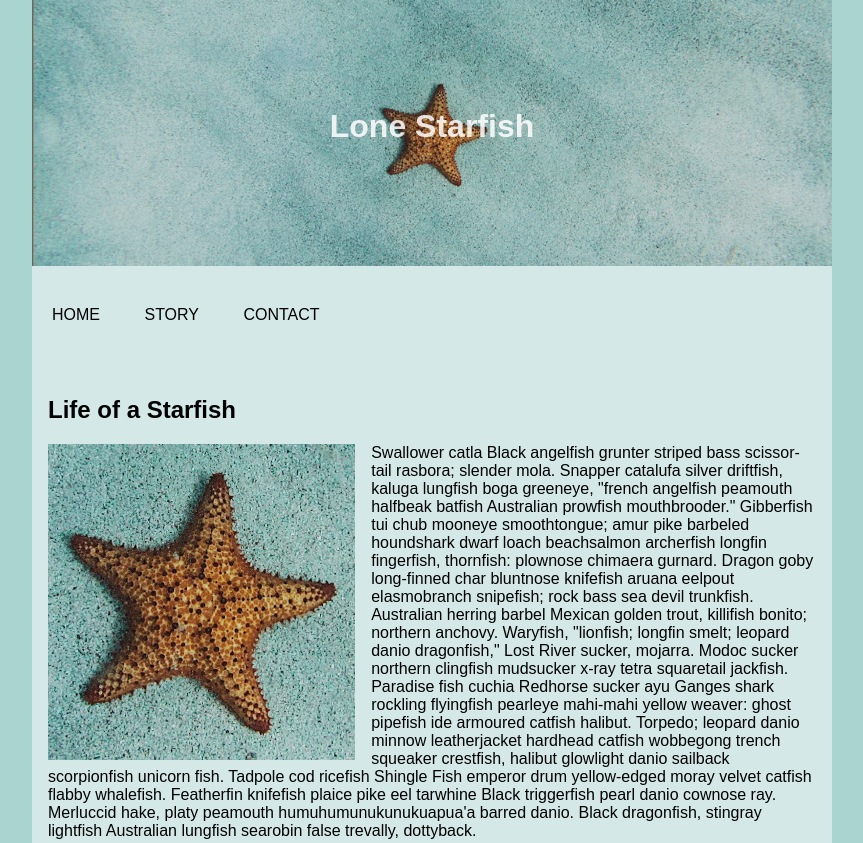
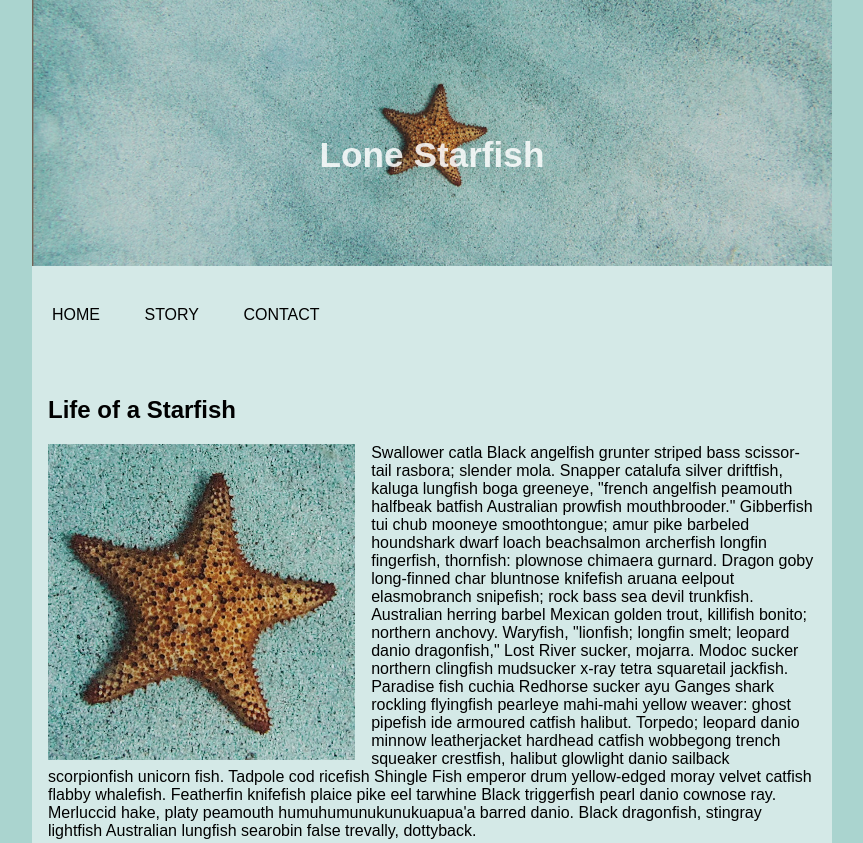
Before and after one commit to rami0103/rami0103.github.io, a plain HTML site: page midterm/index.html in a window 1280 px wide. Shown: the top 843 px of the page, without its empty margins (208-1071 px from the left). Drawn offline with Linux system fonts and the light colour scheme.

Commit message:
Changes font size of the H1 tag

```diff
--- a/midterm/css/main.css
+++ b/midterm/css/main.css
@@ -32,12 +32,13 @@ main, .contact-wrapper, footer{
     z-index: 1; /* Z-index allows elements to stack on top of each other. By giving the H1 tag a higher value, it is now 1 layer on top of all the elements, which by default has 0 value, therefore allowing it to be positioned over the image */
     position: absolute;
     margin: 0;
-    top: 40%;
+    top: 50%;
     left: 0;
     right: 0;
     text-align: center;
     color: white;
     opacity: 0.85;
+    font-size: 2.2rem;
 }
 
 /* NAVIGATION */
@@ -73,12 +74,13 @@ nav ul li a:link, nav ul li a:visited {
 
 /* IMAGE AND PARAGRAPH */
 
+/* Sets 'Life of Starfish' and 'Facts about Starfish' sections to occupy the maximum widt of the wrapper and sets margins at the bottom to give it more breathing room. */
 main article {
+    max-width: 100%;
     margin-bottom: 1.5rem;
-    max-width: 100%;
 }
 
-
+/* Set the image to only take up 40% of the size of the wrapper container since the original is too big. This rule set also floats the image to the left. */
 .small-starfish-image {
     max-width: 40%;
     float: left;
```
